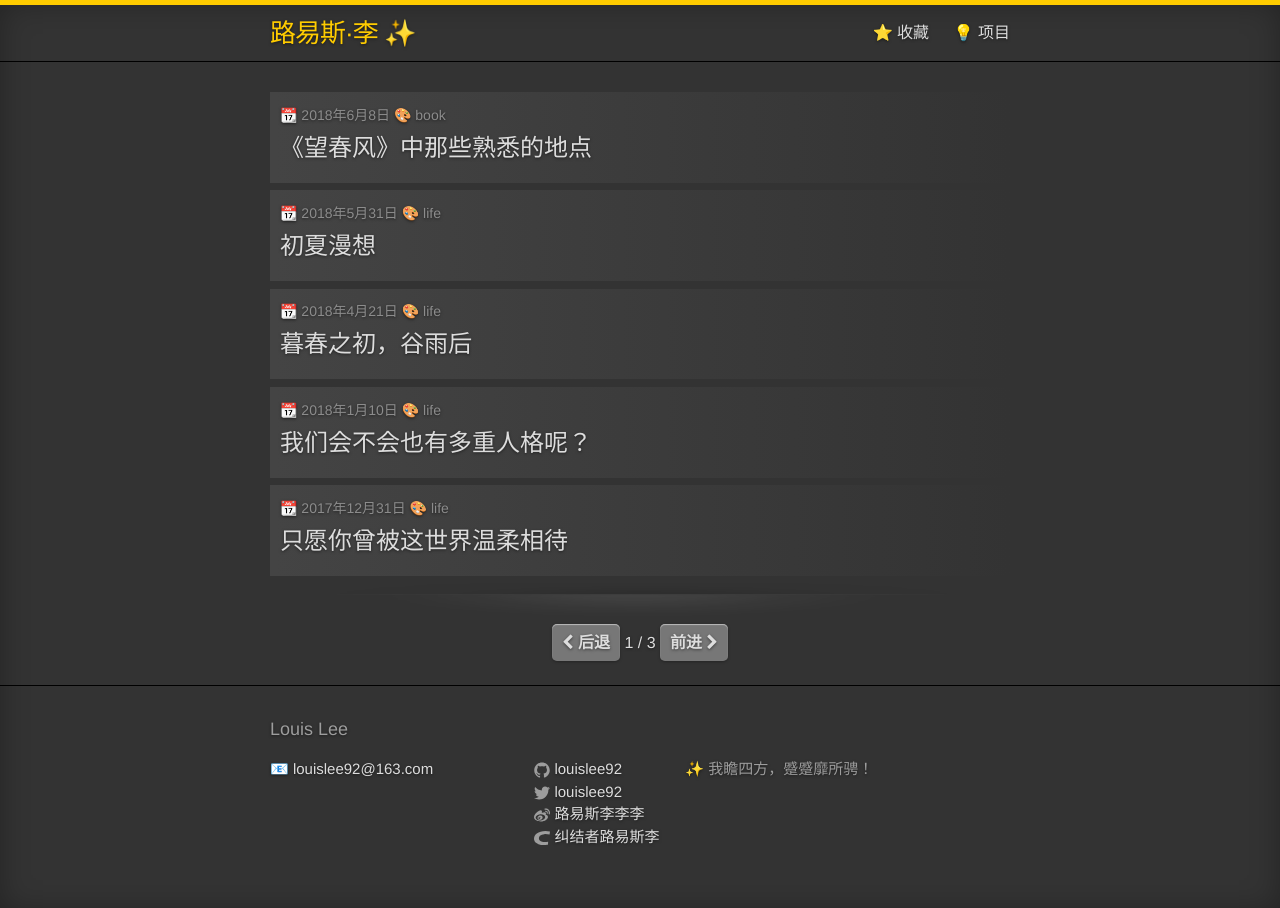
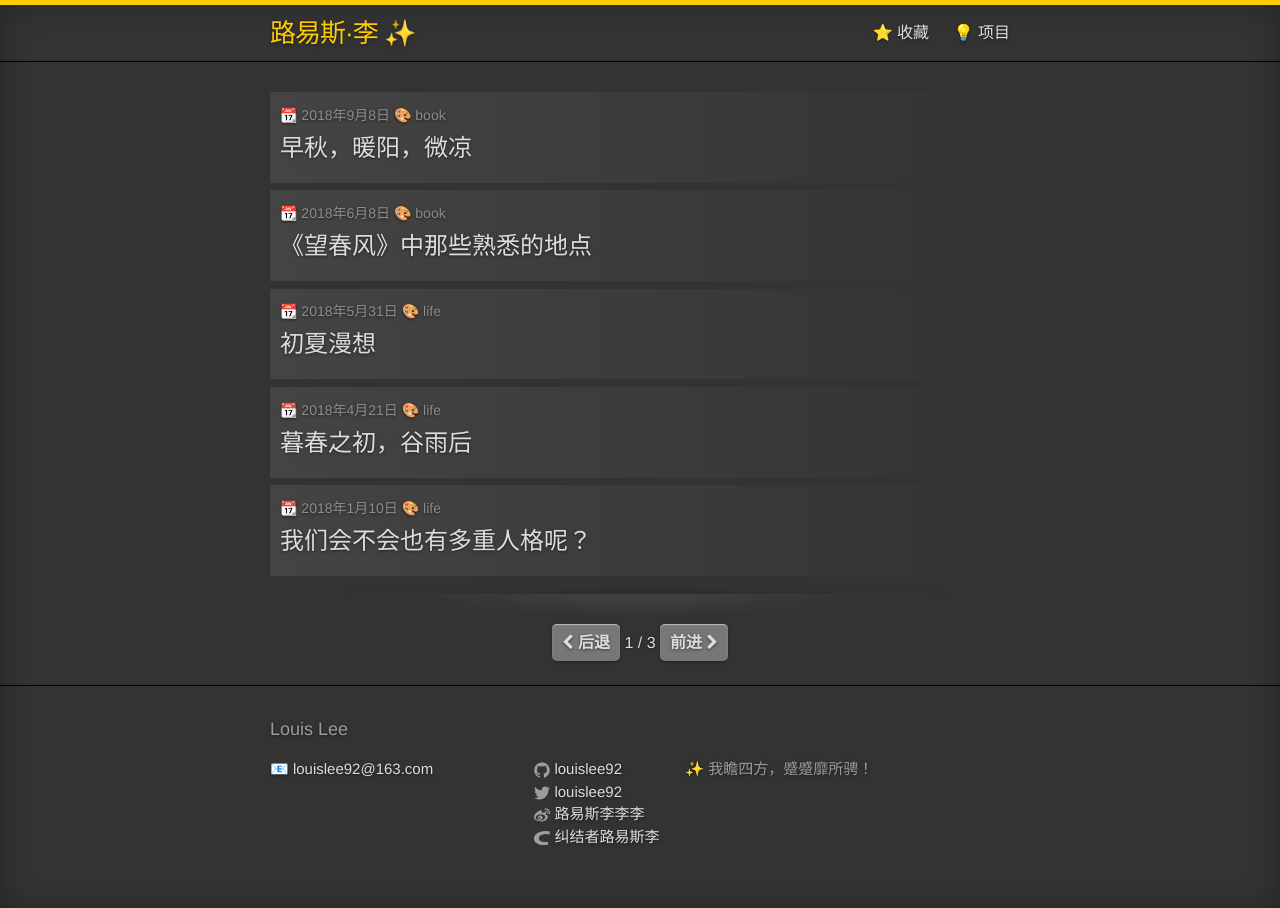
Before and after one commit to louislee92/louislee92.github.com, a Jekyll site: the page built from index.html, in a window 1280 px wide. Built offline with Jekyll 4.4.1, drawn with Linux system fonts in a browser that asks for light colours; nearby versions of some CDN libraries; emoji names are drawn with the system emoji font; the list of posts is cut into pages by our own code; some of the changed lines change nothing that is shown.

Commit message:
:sweat_smile: 添加日志，修改样式

````diff
--- a/_layouts/post.html
+++ b/_layouts/post.html
@@ -8,7 +8,7 @@ layout: default
     <p class="post-meta">
 
 	<time datetime="{{ page.date | date_to_xmlschema }}" itemprop="datePublished">
-	:calendar:{{ page.date | date: "%Y年%-m月%-d日 " }}</time>
+	:calendar: {{ page.date | date: "%Y年%-m月%-d日 " }}</time>
 	<time>
 		{% if page.author %}
 			:robot:
--- /dev/null
+++ b/_posts/2018-09-08-The-Sun-in-Autumn.md
@@ -0,0 +1,40 @@
+---
+layout: post
+title: "早秋，暖阳，微凉"
+categories: book
+tags:
+  - 中秋
+  - 十一
+  - 早秋
+  - 随笔
+---
+
+## 引子
+
+一年四季之中，炎夏和寒冬这两个极端不太招人喜欢，暮春和早秋是我较为青睐的。褪去了两个极端天气的威严，剩下的只有鸟语花香和天高气爽，让人更想出去亲昵大自然。
+
+## 也许有一天清晨
+
+```
+也许有一天清晨
+走在干燥的玻璃空气里
+我会转身看见一个奇迹发生
+我背后什么都没有，一片虚空
+在我身后延伸，带着醉汉的惊骇
+接着，恍若在银幕上，立即聚拢过来
+树木房屋山峦，又是老一套的幻觉
+但已经太迟
+我将继续怀着这秘密
+默默走在人群中
+他们都不回头
+
+--- 意大利 蒙塔莱 《也许有一天清晨》
+```
+
+## 微凉
+
+2018年已过了四分之三，回首这200多天，发现能记得的事情少之又少。是我没有认真去生活吗？
+
+可能旅行真的可以让人的记忆加深，扬州骑行，常州出差，止马岭骑行这些记忆相较于其他更为深刻一点。旅行或许是逃避生活的一种方法，不用去管柴米油盐，走到哪就吃在哪；也不用关心下一步要做什么，走到哪就行到哪。
+
+秘密就是秘密，说出来还算是秘密吗？我将继续怀着这秘密...
````
